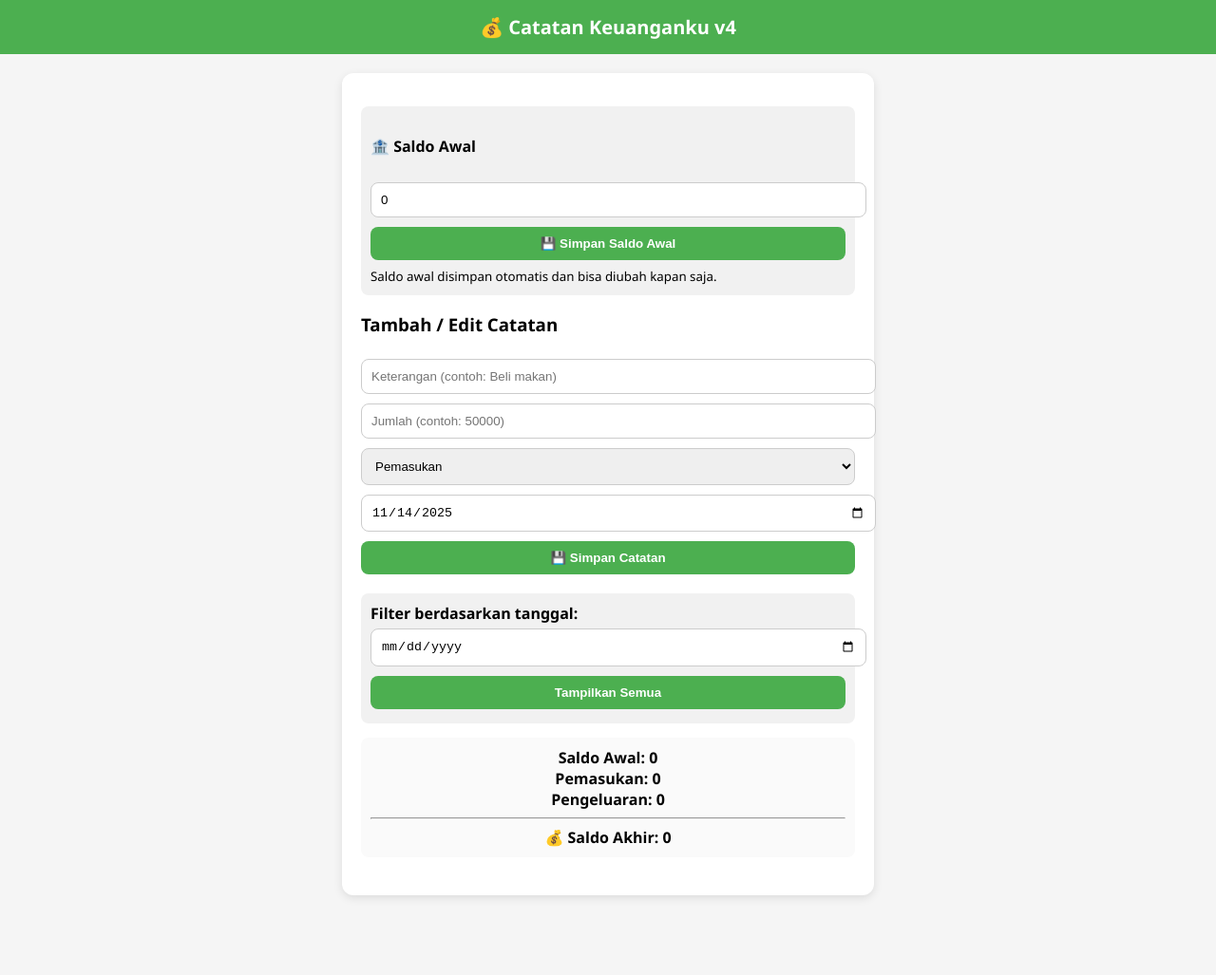
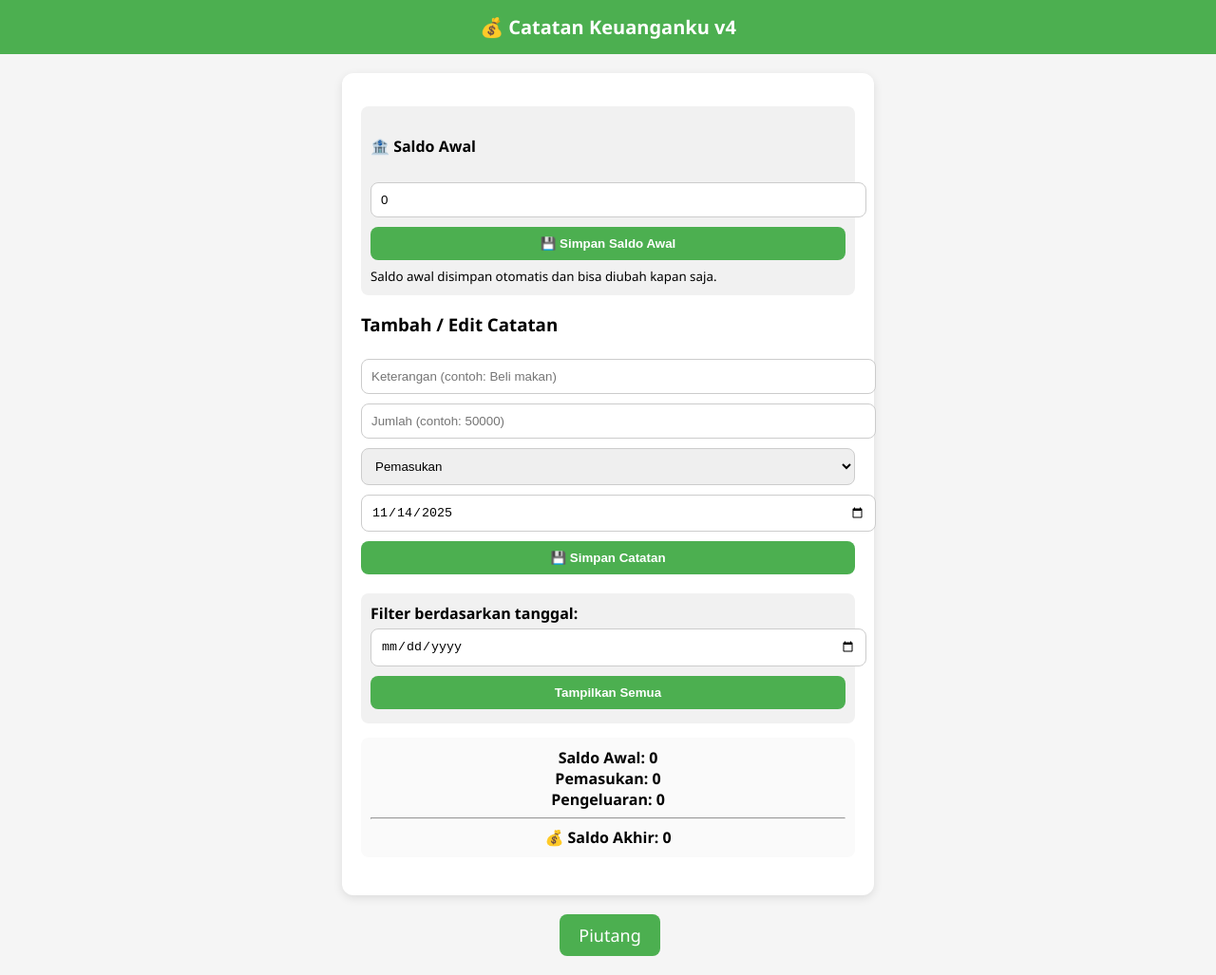
Before and after one commit to ZaiDevStudio/Keuanganku, a plain HTML site: page index.html in a window 1280 px wide. Shown: the whole page at 95% size. Before the commit the page ends 963 px from the top, so only its background shows below. Drawn offline with Linux system fonts and the light colour scheme.

Commit message:
Update index.html

```diff
--- a/index.html
+++ b/index.html
@@ -75,6 +75,24 @@
     border-radius: 8px;
     padding: 10px;
   }
+  {
+  .piutang
+  text-align: center;
+  }
+.piutang {
+  text-align: center;
+  margin: 20px 0;
+}
+
+.btn {
+  display: inline-block;
+  padding: 10px 20px;
+  background: #4CAF50;
+  color: white;
+  text-decoration: none;
+  border-radius: 8px;
+  font-size: 18px;
+}
 </style>
 </head>
 <body>
@@ -115,6 +133,9 @@
     </div>
 
     <div class="list" id="daftar"></div>
+  </div>
+  <div class="piutang">
+  <a href="pinjaman.html" class="btn">Piutang</a>
   </div>
 
 <script>
@@ -227,4 +248,4 @@ function resetFilter() {
 tampilkanData();
 </script>
 </body>
-</html>
+  </html>
```
